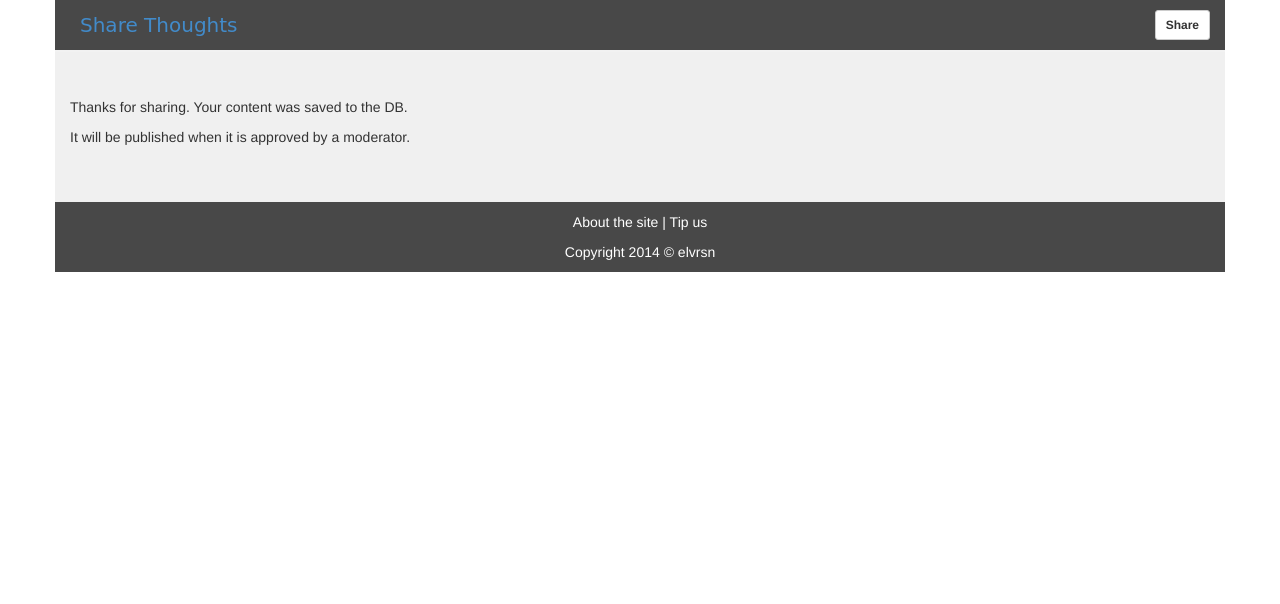
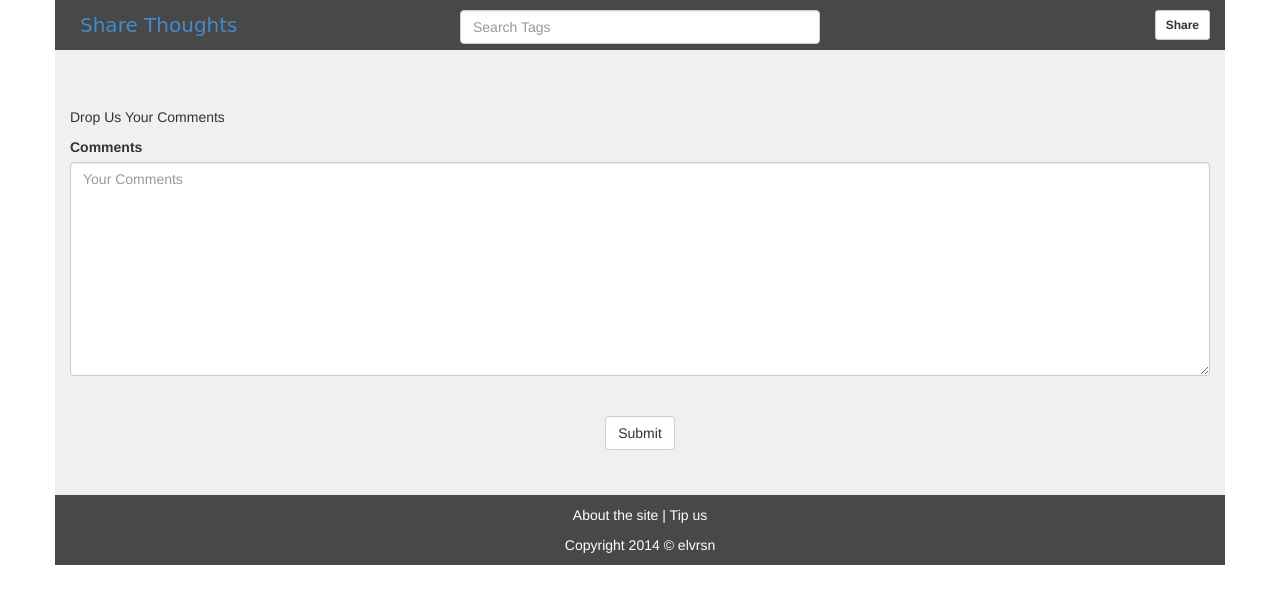
Before and after one commit to elvrsn/share-thoughts, a Django app: page /feedback/ in a window 1280 px wide. Shown: the top 604 px of the page. Run offline with Django 3.2, Linux system fonts and the light colour scheme; parts of the project's set-up code (start-up, migrations or seed data) failed here and were passed over; some libraries are stand-ins or nearby versions.

Commit message:
changes in settings

```diff
--- a/core/models.py
+++ b/core/models.py
@@ -10,6 +10,11 @@ class TextTable(models.Model):
 class Category(models.Model):
     name = models.CharField(max_length=50)
 
+class VisitorFeedback(models.Model):
+    ip = models.CharField(max_length=50)
+    comments = models.TextField(null=True)
+    timestamp = models.CharField(max_length=50)
+
 class MediaTable(models.Model):
     title = models.CharField(max_length=100)
     text = models.TextField(null=True)
--- a/iwas/views.py
+++ b/iwas/views.py
@@ -54,4 +54,8 @@ def feedback(request):
     return render_to_response('feedback.html',{'share':True},context_instance=RequestContext(request))
 
 def feedback_thanks(request):
+    if request.method=='POST':
+        ip_address = get_client_ip(request)
+        comment = request.POST.get('feedback','')
+        save_feedback(comment, ip_address)
     return render_to_response('feedback_thanks.html',{'share':True},context_instance=RequestContext(request))
--- a/templates/base.html
+++ b/templates/base.html
@@ -12,8 +12,13 @@
     <div class='container content-color'>
       {% block header %}
         <div class='row header'>
-          <div class="col-xs-8 col-sm-8 col-md-8">
+          <div class="col-xs-8 col-sm-8 col-md-4">
             <a class='logo logo-text' href='/'>Share Thoughts</a>
+          </div>
+          <div class="hidden-xs hidden-sm col-md-4 top-padding">
+             <form>
+               <input class="form-control" type="text" name="search-tag" placeholder="Search Tags"></input>
+            </form>
           </div>
           {% if share %}
               <div class="col-xs-4 col-sm-4 col-md-4 top-padding">
@@ -23,6 +28,13 @@
               </div>
           {% endif %}
         </div>
+        <div class="row top-padding">
+          <div class="col-xs-12 col-sm-10 hidden-md hidden-lg">
+            <form>
+               <input class="form-control" type="text" name="search-tag" placeholder="Search Tags"></input>
+            </form>
+          </div>
+        </div>
       {% endblock %}
       {% block content %}
       {% endblock %}
@@ -31,8 +43,8 @@
           <div class="col-xs-12 col-sm-12 col-md-12">
             <div class="text-center">
               <p>
-                  <a  class='clean_anchor clean_anchor_text' href="/about">About the site</a> |
-                  <a  class='clean_anchor clean_anchor_text' href="/feedback">Tip us</a>
+                  <a class='clean_anchor clean_anchor_text' href="/about">About the site</a> |
+                  <a class='clean_anchor clean_anchor_text' href="/feedback">Tip us</a>
               </p>
               <p>Copyright 2014 &copy; elvrsn</p>
             </div>
--- a/templates/feedback.html
+++ b/templates/feedback.html
@@ -2,8 +2,17 @@
 {% block content %}
 <div class="row top-buffer">
   <div class="col-xs-12 col-sm-12 col-md-12">
-    <p>Thanks for sharing. Your content was saved to the DB.</p>
-    <p>It will be published when it is approved by a moderator.</p>
+    <p>Drop Us Your Comments</p>
+    <form  role="form" name="feedback-form" method="post" action='/feedback_thanks/'>
+     {% csrf_token %}
+     <div class="form-group">
+       <label for="textt">Comments</label>
+       <textarea rows="10" cols="50" class="form-control" id="feedback" name="feedback" placeholder="Your Comments"></textarea>
+     </div>
+      <div class="centered top-padding-25">
+        <button type="submit" class="btn btn-default">Submit</button>
+      </div>
+    </form>
   </div>
 </div>
 {% endblock %}
--- a/templates/feedback_thanks.html
+++ b/templates/feedback_thanks.html
@@ -2,8 +2,8 @@
 {% block content %}
 <div class="row top-buffer">
   <div class="col-xs-12 col-sm-12 col-md-12">
-    <p>Thanks for sharing. Your content was saved to the DB.</p>
-    <p>It will be published when it is approved by a moderator.</p>
+    <h3>Thank you!</h3>
+    <p>Thanks your feedback. Thank you for your valuable time.</p>
   </div>
 </div>
 {% endblock %}
--- a/utils.py
+++ b/utils.py
@@ -27,6 +27,10 @@ def save_text(title,text,tags,category):
     time = str(datetime.datetime.now())
     TextTable.objects.create(title=title,text=text,tags=tags,timestamp=time,category=category)
 
+def save_feedback(comment, ip_address):
+    time = str(datetime.datetime.now())
+    VisitorFeedback.objects.create(ip = ip_address, comments = comment,timestamp = time)
+
 def retrieve_data():
     return TextTable.objects.all().order_by('-timestamp')
 
```
Also changed, not shown: 2 other files.
